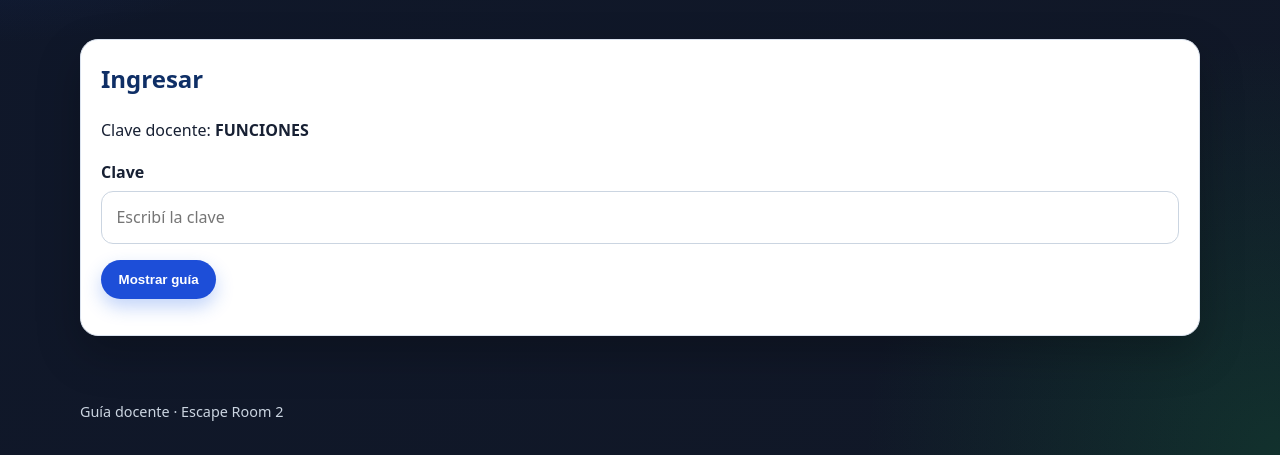
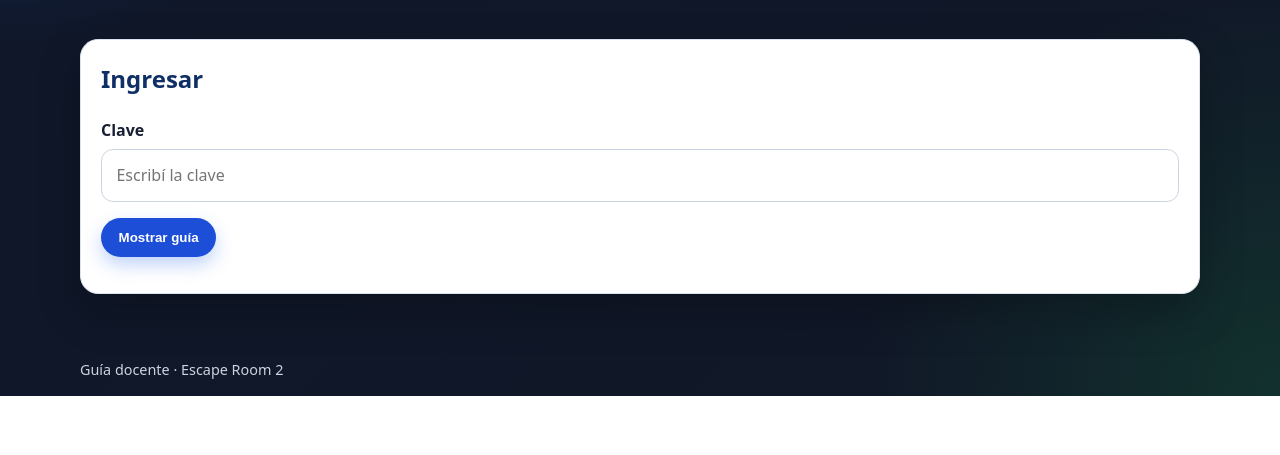
Before and after one commit to lucascolipe-glitch/escape-room-funciones-version-evaluacion, a plain HTML site: page docente.html in a window 1280 px wide. Shown: the part 404-859 px from the top of the page. After the commit the page ends 800 px from the top, so only its background shows below. Drawn offline with nearby package versions, Linux system fonts and the light colour scheme.

```diff
--- a/docente.html
+++ b/docente.html
@@ -19,7 +19,7 @@
   <section class="hero"><div class="etiqueta">Solo para el docente</div><h1>Respuestas, códigos y entrega digital</h1><p>La clave solo oculta visualmente el contenido; un sitio estático de GitHub Pages no ofrece seguridad real.</p></section>
 
   <section class="tarjeta">
-    <h2>Ingresar</h2><p>Clave docente: <strong>FUNCIONES</strong></p>
+    <h2>Ingresar</h2>
     <div class="campo"><label for="claveDocente">Clave</label><input id="claveDocente" type="password" placeholder="Escribí la clave" /></div>
     <button class="boton" onclick="teacherLogin()">Mostrar guía</button><p id="mensajeDocente" class="texto-error"></p>
   </section>
```
